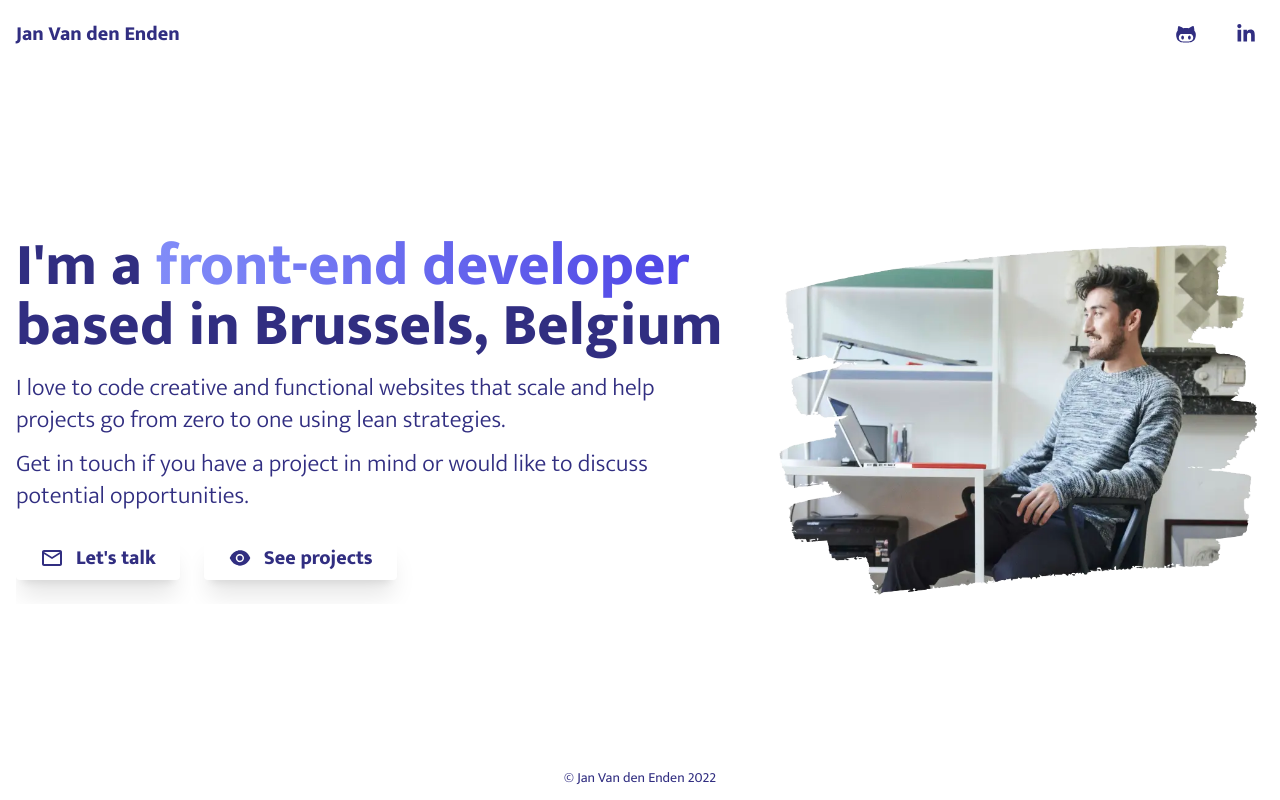
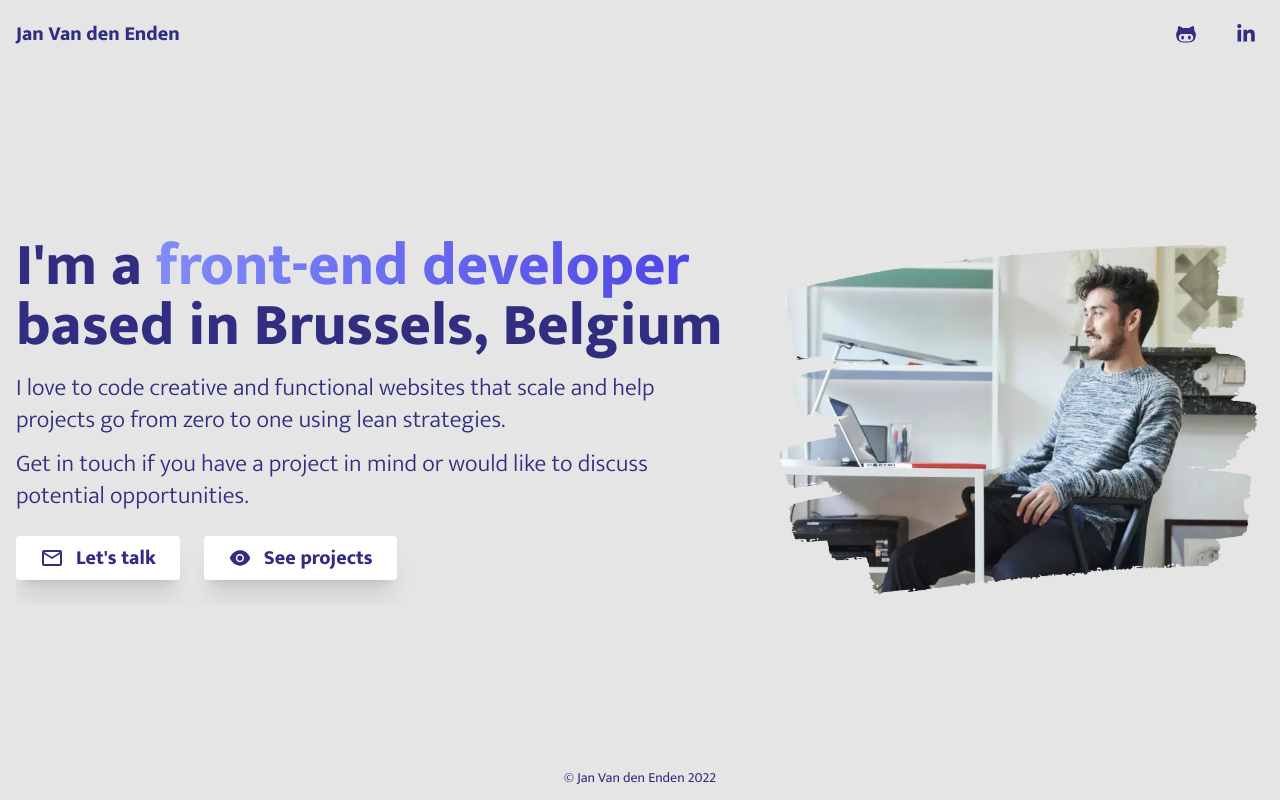
Before and after one commit to janvandenenden/janvandenenden, a Next.js app: page / in a window 1280 px wide. Built offline with nearby package versions, Linux system fonts and the light colour scheme; a web font is replaced by a local one.

Commit message:
change background colors

```diff
--- a/pages/_app.js
+++ b/pages/_app.js
@@ -9,8 +9,9 @@ function MyApp({ Component, pageProps }) {
   const isDarkMode = useDarkMode();
   const size = useWindowSize();
   if (size.width == undefined || isDarkMode === undefined) {
-    console.log(size);
-    return <div className="min-h-screen bg"></div>;
+    return (
+      <div className="min-h-screen bg-neutral-200 dark:bg-neutral-900"></div>
+    );
   }
   return (
     <>
@@ -18,7 +19,7 @@ function MyApp({ Component, pageProps }) {
         <meta name="viewport" content="width=device-width, initial-scale=1" />
       </Head>
       <AnimatePresence mode="wait">
-        <div className="text-indigo-900 bg dark:text-white ">
+        <div className="text-indigo-900 bg dark:text-white bg-neutral-200 dark:bg-neutral-900">
           <Layout>
             <Component {...pageProps} />
           </Layout>
```
